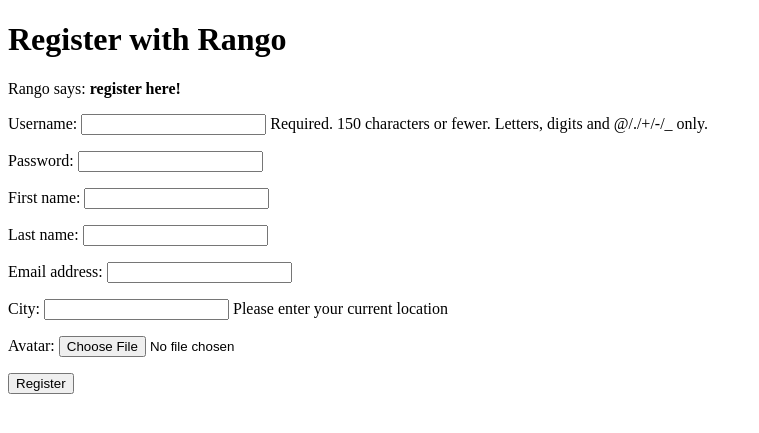
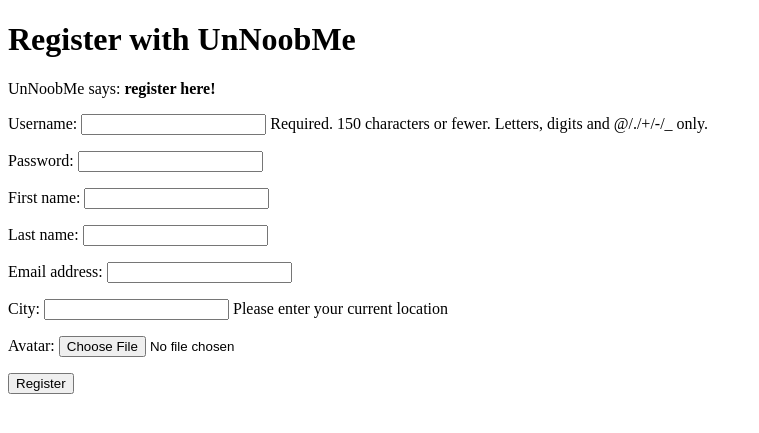
Before and after one commit to CoRafael/unNoobMe, a Django app: page /noob/register/ in a window 1280 px wide. Shown: the top 433 px of the page, without its empty margins (0-759 px from the left). Run offline with Django 3.2, Linux system fonts and the light colour scheme.

```diff
--- a/templates/noob/register.html
+++ b/templates/noob/register.html
@@ -1,19 +1,19 @@
 <!DOCTYPE html>
 <html>
 <head>
-    <title>Rango</title>
+    <title>UnNoobMe</title>
 </head>
 
 <body>
-<h1>Register with Rango</h1>
+<h1>Register with UnNoobMe</h1>
 
 {% if registered %}
-    Rango says: <strong>thank you for registering!</strong>
-    <a href="/rango/">Return to the homepage.</a><br/>
+    UnNoobMe says: <strong>thank you for registering!</strong>
+    <a href="/noob/">Return to the homepage.</a><br/>
 {% else %}
-    Rango says: <strong>register here!</strong><br/>
+    UnNoobMe says: <strong>register here!</strong><br/>
 
-    <form id="user_form" method="post" action="/rango/register/"
+    <form id="user_form" method="post" action="/noob/register/"
           enctype="multipart/form-data">
 
         {% csrf_token %}
--- a/unNoobMe/urls.py
+++ b/unNoobMe/urls.py
@@ -1,5 +1,6 @@
 from django.conf.urls import patterns, include, url
 from django.contrib import admin
+from django.conf import settings
 
 urlpatterns = patterns('',
     # Examples:
@@ -11,3 +12,12 @@ urlpatterns = patterns('',
     url(r'^admin/', include(admin.site.urls)),
     url(r'^noob/', include('noob.urls')),
 )
+
+
+# UNDERNEATH your urlpatterns definition, add the following two lines:
+if settings.DEBUG:
+    urlpatterns += patterns(
+        'django.views.static',
+        (r'media/(?P<path>.*)',
+         'serve',
+         {'document_root': settings.MEDIA_ROOT}), )
```
Also changed, not shown: templates/noob/f.html (deleted, +0 -10 lines), noob/urls.py (line endings or trailing spaces).
